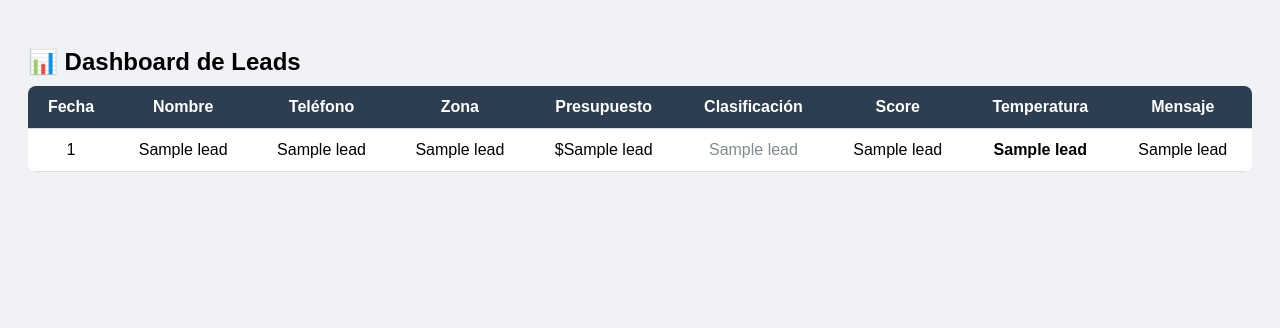
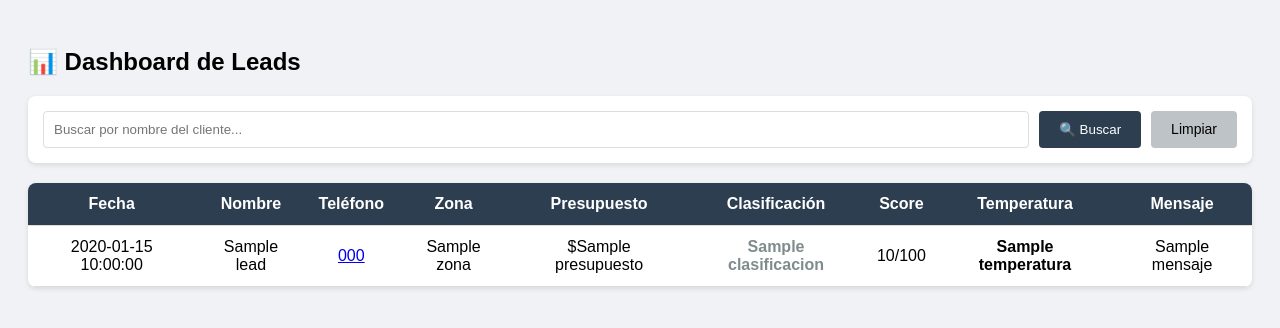
Before and after one commit to DG2028-2029/bot-inmobiliaria-v1, a Flask app: template templates/historial.html in a window 1280 px wide. Shown: the top 328 px of the page. Run offline with Flask 3, Linux system fonts and the light colour scheme; the template is opened without the code that fills it: most values are stand-ins (such as "Sample title", 1, 10 or a date in 2020).

Commit message:
Update historial.html

```diff
--- a/templates/historial.html
+++ b/templates/historial.html
@@ -4,58 +4,53 @@
     <meta charset="UTF-8">
     <title>Dashboard de Leads</title>
     <style>
-        body {
-            font-family: Arial, sans-serif;
-            background: #f1f2f6;
-            padding: 20px;
-        }
-        h2 {
-            margin-bottom: 10px;
-        }
-        .stats {
-            display: flex;
-            gap: 20px;
-            margin-bottom: 25px;
-        }
-        .card {
-            flex: 1;
+        body { font-family: Arial, sans-serif; background: #f1f2f6; padding: 20px; }
+        h2 { margin-bottom: 20px; }
+
+        /* Estilo de la barra de búsqueda */
+        .search-container {
             background: white;
             padding: 15px;
             border-radius: 8px;
-            text-align: center;
+            margin-bottom: 20px;
             box-shadow: 0 2px 5px rgba(0,0,0,0.1);
+            display: flex;
+            gap: 10px;
+            align-items: center;
         }
-        .card h3 {
-            margin: 0;
-            font-size: 28px;
+        .search-container input {
+            flex: 1;
+            padding: 10px;
+            border: 1px solid #ddd;
+            border-radius: 4px;
         }
-        .alto { color: #e74c3c; }
-        .medio { color: #f39c12; }
-        .bajo { color: #7f8c8d; }
+        .btn-search { background: #2c3e50; color: white; border: none; padding: 10px 20px; border-radius: 4px; cursor: pointer; }
+        .btn-clear { background: #bdc3c7; color: black; text-decoration: none; padding: 10px 20px; border-radius: 4px; font-size: 14px; }
 
-        table {
-            width: 100%;
-            border-collapse: collapse;
-            background: white;
-            border-radius: 8px;
-            overflow: hidden;
-        }
-        th, td {
-            padding: 12px;
-            border-bottom: 1px solid #ddd;
-            text-align: center;
-        }
-        th {
-            background: #2c3e50;
-            color: white;
-        }
+        table { width: 100%; border-collapse: collapse; background: white; border-radius: 8px; overflow: hidden; box-shadow: 0 2px 5px rgba(0,0,0,0.1); }
+        th, td { padding: 12px; border-bottom: 1px solid #ddd; text-align: center; }
+        th { background: #2c3e50; color: white; }
+
+        /* Colores de Clasificación */
+        .alto { color: #e74c3c; font-weight: bold; }
+        .medio { color: #f39c12; font-weight: bold; }
+        .bajo { color: #7f8c8d; font-weight: bold; }
     </style>
 </head>
 <body>
 
 <h2>📊 Dashboard de Leads</h2>
 
+<div class="search-container">
+    <form method="GET" style="display: flex; width: 100%; gap: 10px;">
+        <input type="text" name="q" placeholder="Buscar por nombre del cliente..." value="{{ request.args.get('q', '') }}">
+        <button type="submit" class="btn-search">🔍 Buscar</button>
+        <a href="{{ url_for('historial', cliente_id=cliente.usuario) }}" class="btn-clear">Limpiar</a>
+    </form>
+</div>
+
 <table>
+    <thead>
         <tr>
             <th>Fecha</th>
             <th>Nombre</th>
@@ -67,27 +62,28 @@
             <th>Temperatura</th>
             <th>Mensaje</th>
         </tr>
-
+    </thead>
+    <tbody>
         {% for lead in leads %}
         <tr>
-        <td>{{ lead[0] }}</td>
-        <td>{{ lead[1] }}</td>
-        <td>{{ lead[2] }}</td>
-        <td>{{ lead[3] }}</td>
-        <td>${{ lead[4] }}</td>
-        <td class="
-            {% if 'ALTO' in lead[5] %}alto
-            {% elif 'MEDIO' in lead[5] %}medio
-            {% else %}bajo
-            {% endif %}
-        ">
-            {{ lead[5] }}
+            <td>{{ lead.fecha }}</td>
+            <td>{{ lead.nombre }}</td>
+            <td><a href="https://wa.me/{{ lead.telefono }}" target="_blank">{{ lead.telefono }}</a></td>
+            <td>{{ lead.zona }}</td>
+            <td>${{ lead.presupuesto }}</td>
+            <td class="{% if 'ALTO' in lead.clasificacion %}alto{% elif 'MEDIO' in lead.clasificacion %}medio{% else %}bajo{% endif %}">
+                {{ lead.clasificacion }}
             </td>
-        <td>{{ lead[6] }}</td>
-        <td><strong>{{ lead[7] }}</strong></td>
-        <td>{{ lead[9] }}</td>
+            <td>{{ lead.score }}/100</td>
+            <td><strong>{{ lead.temperatura }}</strong></td>
+            <td>{{ lead.mensaje }}</td>
+        </tr>
+        {% else %}
+        <tr>
+            <td colspan="9">No se encontraron prospectos.</td>
         </tr>
         {% endfor %}
+    </tbody>
 </table>
 
 </body>
```
Lines whose indentation alone changed are shown as unchanged.
